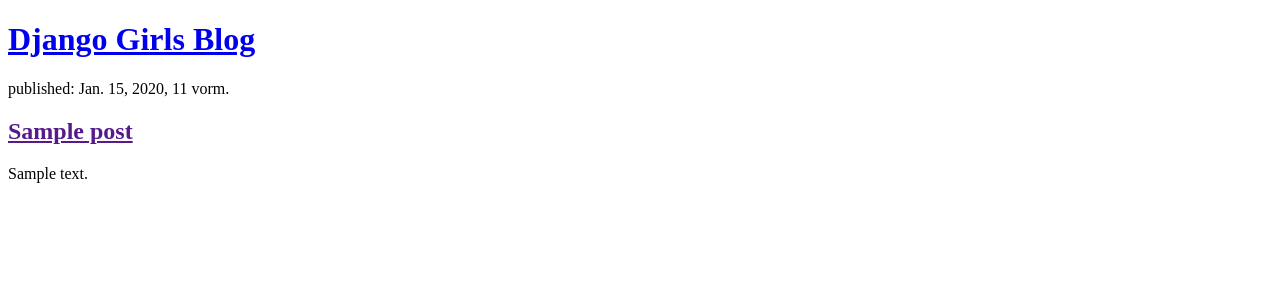
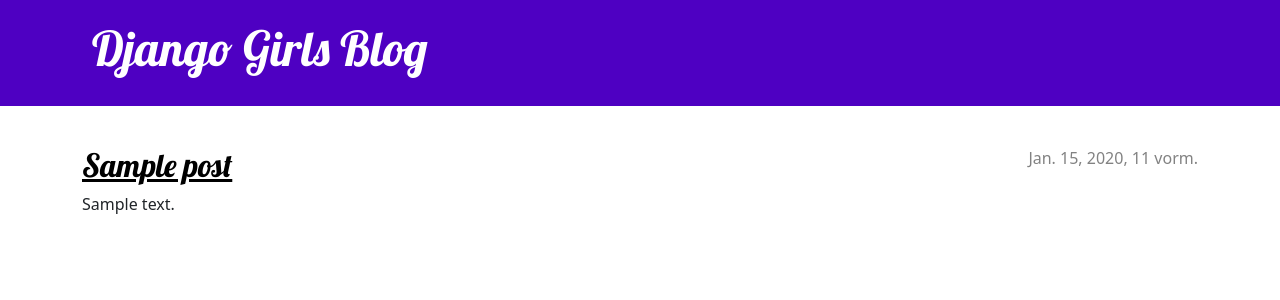
Before and after one commit to johanna-maier/my-first-blog, a Django app: page / in a window 1280 px wide. Shown: the top 300 px of the page. Run offline with Django 3.2, Linux system fonts and the light colour scheme; tables that the repository leaves empty hold one stand-in row (values such as "Sample post").

Commit message:
added styling to blog

```diff
--- /dev/null
+++ b/blog/static/css/blog.css
@@ -0,0 +1,70 @@
+.page-header {
+  background-color: #4e00c2;
+  margin-top: 0;
+  margin-bottom: 40px;
+  padding: 20px 20px 20px 40px;
+}
+
+.page-header h1,
+.page-header h1 a,
+.page-header h1 a:visited,
+.page-header h1 a:active {
+  color: #ffffff;
+  font-size: 36pt;
+  text-decoration: none;
+}
+
+h1,
+h2,
+h3,
+h4 {
+  font-family: 'Lobster', cursive;
+}
+
+.date {
+  color: #828282;
+}
+
+.save {
+  float: right;
+}
+
+.post-form textarea,
+.post-form input {
+  width: 100%;
+}
+
+.top-menu,
+.top-menu:hover,
+.top-menu:visited {
+  color: #ffffff;
+  float: right;
+  font-size: 26pt;
+  margin-right: 20px;
+}
+
+.post {
+  margin-bottom: 70px;
+}
+
+.post h2 a,
+.post h2 a:visited {
+  color: #000000;
+}
+
+.post>.date,
+.post>.actions {
+  float: right;
+}
+
+.btn-secondary,
+.btn-secondary:visited {
+  color: #C25100;
+  background: none;
+  border-color: #C25100;
+}
+
+.btn-secondary:hover {
+  color: #FFFFFF;
+  background-color: #C25100;
+}
--- a/blog/templates/blog/post_list.html
+++ b/blog/templates/blog/post_list.html
@@ -1,24 +1,42 @@
+{% load static %}
 <!DOCTYPE html>
 <html lang="en">
 
 <head>
+
+  <link rel="stylesheet" href="https://cdn.jsdelivr.net/npm/bootstrap@5.1.3/dist/css/bootstrap.min.css"
+    integrity="sha384-1BmE4kWBq78iYhFldvKuhfTAU6auU8tT94WrHftjDbrCEXSU1oBoqyl2QvZ6jIW3" crossorigin="anonymous">
+  <link rel="stylesheet" href="{% static 'css/blog.css' %}">
+  <link rel="stylesheet" href="https://fonts.googleapis.com/css?family=Lobster&subset=latin,latin-ext">
+
   <meta charset="UTF-8">
   <meta name="viewport" content="width=device-width, initial-scale=1.0">
   <title>Johanna's Blog</title>
+
 </head>
 
 <body>
-  <header>
+  <header class="page-header">
+    <div class="container">
       <h1><a href="/">Django Girls Blog</a></h1>
+    </div>
   </header>
 
+  <main class="container">
+    <div class="row">
+      <div class="col">
         {% for post in posts %}
-  <article>
-    <time>published: {{ post.published_date }}</time>
+        <article class="post">
+          <time class="date">
+            {{ post.published_date }}
+          </time>
           <h2><a href="">{{ post.title }}</a></h2>
           <p>{{ post.text|linebreaksbr }}</p>
         </article>
         {% endfor %}
+      </div>
+    </div>
+  </main>
 
 </body>
 
```
Lines whose indentation alone changed are shown as unchanged.
